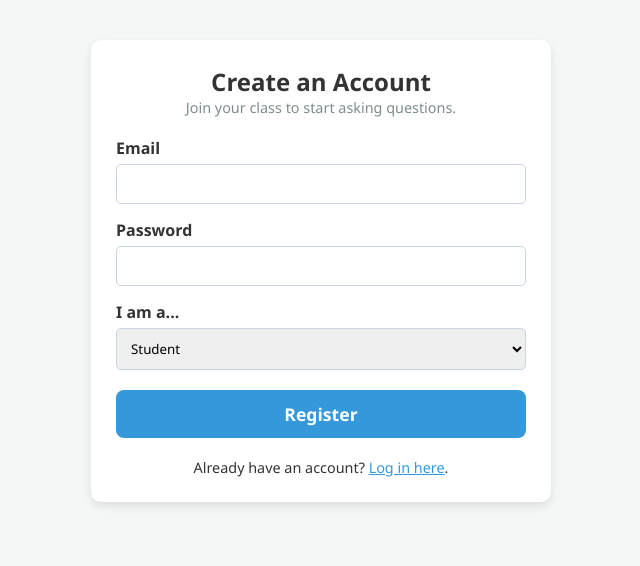
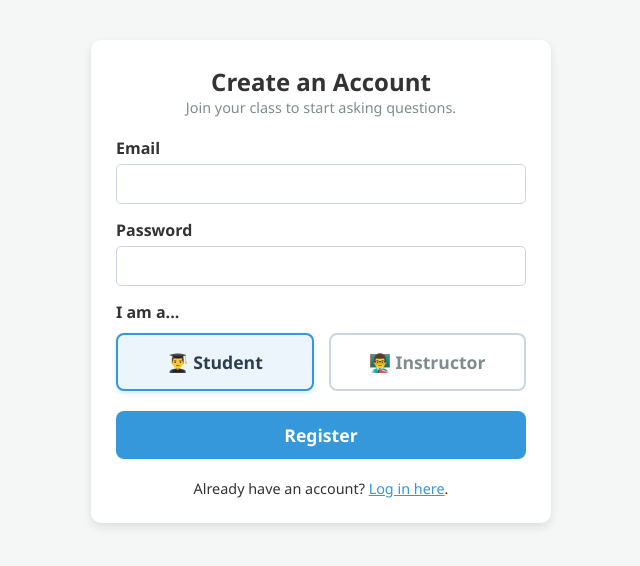
Before and after one commit to DestinyAbuwa/Anonymous-Question-Submission, a website: page public/register.html in a window 1280 px wide. Shown: the whole page, without its empty margins (319-959 px from the left). Drawn offline with Linux system fonts and the light colour scheme.

Commit message:
changed register dropdown to buttons

```diff
--- a/public/register.html
+++ b/public/register.html
@@ -22,11 +22,11 @@
                     <input type="password" id="reg-password" required style="width: 100%; padding: 10px; border: 1px solid #cbd5e1; border-radius: 5px;">
                 </div>
                 <div style="margin-bottom: 20px;">
-                    <label style="font-weight: bold; display: block; margin-bottom: 5px;">I am a...</label>
-                    <select id="reg-role" style="width: 100%; padding: 10px; border: 1px solid #cbd5e1; border-radius: 5px;">
-                        <option value="Student">Student</option>
-                        <option value="Instructor">Instructor</option>
-                    </select>
+                    <label style="font-weight: bold; display: block; margin-bottom: 10px;">I am a...</label>
+                    <div class="role-selector">
+                        <button type="button" class="role-btn active" data-role="Student">👨‍🎓 Student</button>
+                        <button type="button" class="role-btn" data-role="Instructor">👨‍🏫 Instructor</button>
+                    </div>
                 </div>
 
                 <button type="submit" class="submit-btn">Register</button>
--- a/public/register.js
+++ b/public/register.js
@@ -1,3 +1,20 @@
+
+let selectedRole = 'Student'; // Default to student
+
+// Attach a listener to both role buttons
+document.querySelectorAll('.role-btn').forEach(btn => {
+    btn.addEventListener('click', () => {
+        // Remove the blue 'active' style from all buttons
+        document.querySelectorAll('.role-btn').forEach(b => b.classList.remove('active'));
+
+        // Add the blue 'active' style ONLY to the one we just clicked
+        btn.classList.add('active');
+
+        // Save the choice in our variable
+        selectedRole = btn.getAttribute('data-role');
+    });
+});
+
 document.getElementById('register-form').addEventListener('submit', async (event) => {
     // 1. Stop the page from refreshing
     event.preventDefault();
@@ -6,7 +23,7 @@ document.getElementById('register-form').addEventListener('submit', async (event
 
     const email = document.getElementById('reg-email').value;
     const password = document.getElementById('reg-password').value;
-    const role = document.getElementById('reg-role').value;
+    const role = selectedRole;
 
     const statusDiv = document.getElementById('reg-status');
     statusDiv.textContent = "Creating account...";
--- a/public/style.css
+++ b/public/style.css
@@ -296,6 +296,18 @@ textarea:focus {
     color: white;
 }
 
+/* Add this right below your .tag-toggle rule! */
+.tag-toggle:hover {
+    transform: translateY(-2px);
+    box-shadow: 0 4px 6px rgba(0,0,0,0.1);
+    background-color: #f8fafc;
+}
+
+/* Make sure the colored tags get a slight brightness pop when hovered */
+.tag-toggle.selected:hover {
+    filter: brightness(1.1);
+}
+
 
 /* Instructor Dashboard: Mark Answered Button */
 .mark-answered-btn {
@@ -422,3 +434,33 @@ body.dark-mode .class-card {
 body.dark-mode .class-card-body h3 {
     color: #f7fafc;
 }
+
+/* ========================================== */
+/* ROLE SELECTION BUTTONS (REGISTRATION)      */
+/* ========================================== */
+.role-selector {
+    display: flex;
+    gap: 15px;
+}
+.role-btn {
+    flex: 1;
+    padding: 15px;
+    border: 2px solid #cbd5e1;
+    border-radius: 8px;
+    background: white;
+    font-weight: bold;
+    font-size: 1.1em;
+    color: #7f8c8d;
+    cursor: pointer;
+    transition: all 0.2s;
+}
+.role-btn:hover {
+    border-color: #3498db;
+    background-color: #f8fafc;
+}
+.role-btn.active {
+    border-color: #3498db;
+    background-color: #ebf5fb;
+    color: #2c3e50;
+    box-shadow: 0 2px 5px rgba(52, 152, 219, 0.2);
+}
```
